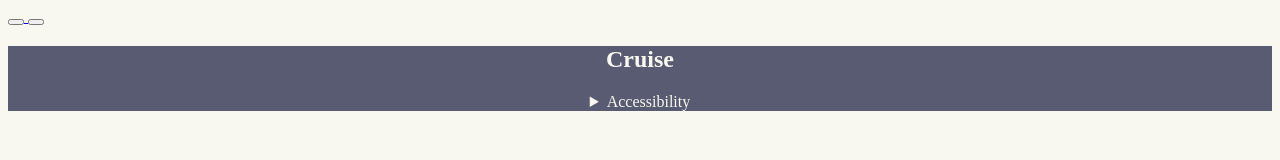
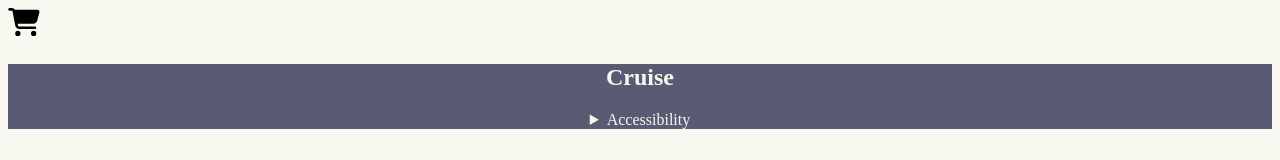
Before and after one commit to slqughterhqusee/Juriexpi, a plain HTML site: page landing-page/cruise.html in a window 1280 px wide. Shown: the top 160 px of the page. Drawn offline with Linux system fonts and the light colour scheme.

Commit message:
cart/back buttons fixed

```diff
--- a/CSS/carl.css
+++ b/CSS/carl.css
@@ -7,7 +7,11 @@
     color:#eeb01f;
   }
 
-.back {
-    background-image: url(/images/cart-shopping-solid.svg)
-    background-size: 10cm;
+.cart {
+    display: inline-block;
+    background-image: url(/images/cart-shopping-solid.svg);
+    background-size: contain;
+    height: 2rem;
+    width: 2rem;
+    background-repeat: no-repeat;
 }
--- a/CSS/style.css
+++ b/CSS/style.css
@@ -16,6 +16,11 @@ body {
 
 .right .trans-back {
     text-align: right;
+}
+
+/* BUTTONS */
+button {
+    size: 100px;
 }
 
 
--- a/landing-page/cruise.html
+++ b/landing-page/cruise.html
@@ -13,10 +13,10 @@
 <body>
     <section class="cruise-head">
         <a href="/index.html">
-            <button class="back"> </button>
+            <a class="back"> </a>
         </a>
         <a href="/cart/cart.html">
-            <button class="cart"> </button>
+            <a class="cart"> </a>
         </a>
         <section class="trans-back">
             <h2>
```
Also changed, not shown: cart/cart.html (+1 -2 lines), cart/checkout.html (+2 -2 lines), index.html (+1 -1 lines), landing-page/caboose-cut-thru.html (+2 -2 lines), landing-page/dino-feeding.html (+2 -2 lines), landing-page/helicopter-tour.html (+2 -2 lines), landing-page/itinerary.html (+1 -1 lines), landing-page/log-rides.html (+2 -2 lines), landing-page/park-tour.html (+2 -2 lines), landing-page/pterodactyl-dome.html (+2 -2 lines), landing-page/raptor-runner.html (+2 -2 lines), landing-page/staff.html (+2 -2 lines).
